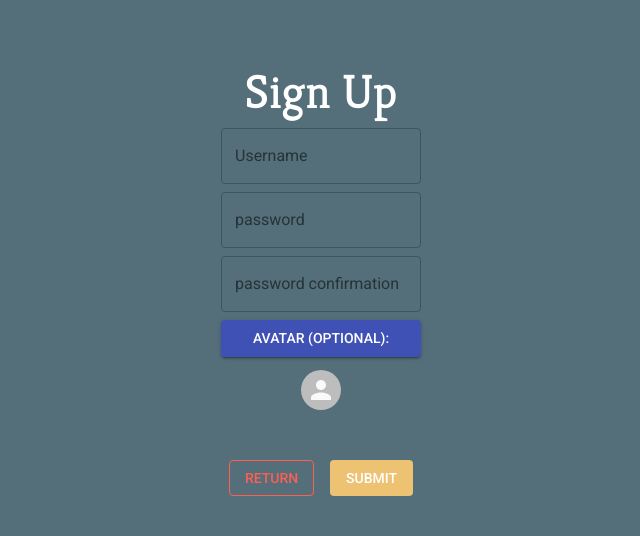
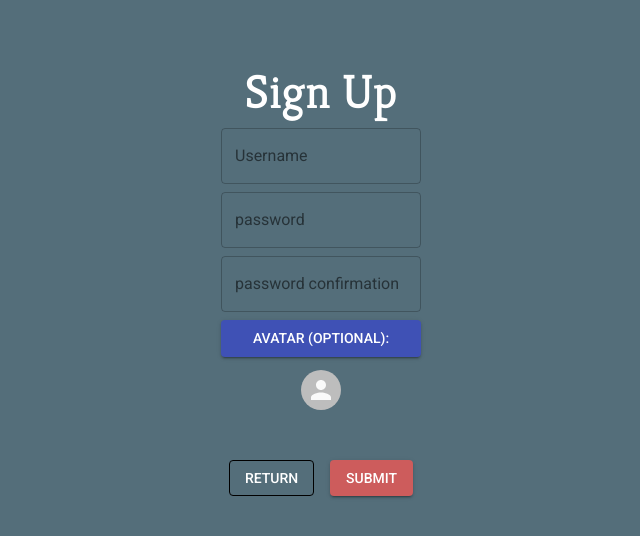
Before and after one commit to marcferraro/waveforming, a React (Create React App) app: page /sign-up in a window 1280 px wide. Shown: the top 536 px of the page, without its empty margins (319-959 px from the left). Built offline with nearby package versions, Linux system fonts and the light colour scheme.

Commit message:
color changed

```diff
--- a/src/components/SignUp.js
+++ b/src/components/SignUp.js
@@ -120,8 +120,8 @@ const SignUp = props => {
                         </Grid>
                         <Grid item>
                             <Grid container direction="row" justify="space-around">
-                            <Link to='/' className={classes.return} style={{ textDecoration: 'none' }}><Button variant="outlined" style={{color: '#ff5f52', borderColor: '#ff5f52'}}>Return</Button></Link>
-                            <Button type="submit" variant="contained" disableElevation style={{color: 'white', backgroundColor: '#EDC272'}}>Submit</Button>
+                                <Link to='/' className={classes.return} style={{ textDecoration: 'none' }}><Button variant="outlined" style={{color: '#ffffff', borderColor: '#000000'}}>Return</Button></Link>
+                                <Button type="submit" variant="contained" style={{color: 'white', backgroundColor: 'indianred'}}>Submit</Button>
                             </Grid>
                         </Grid>
                     </form>
@@ -138,3 +138,6 @@ const SignUp = props => {
 }
 
 export default SignUp
+
+// ff5f52
+// EDC272
```
